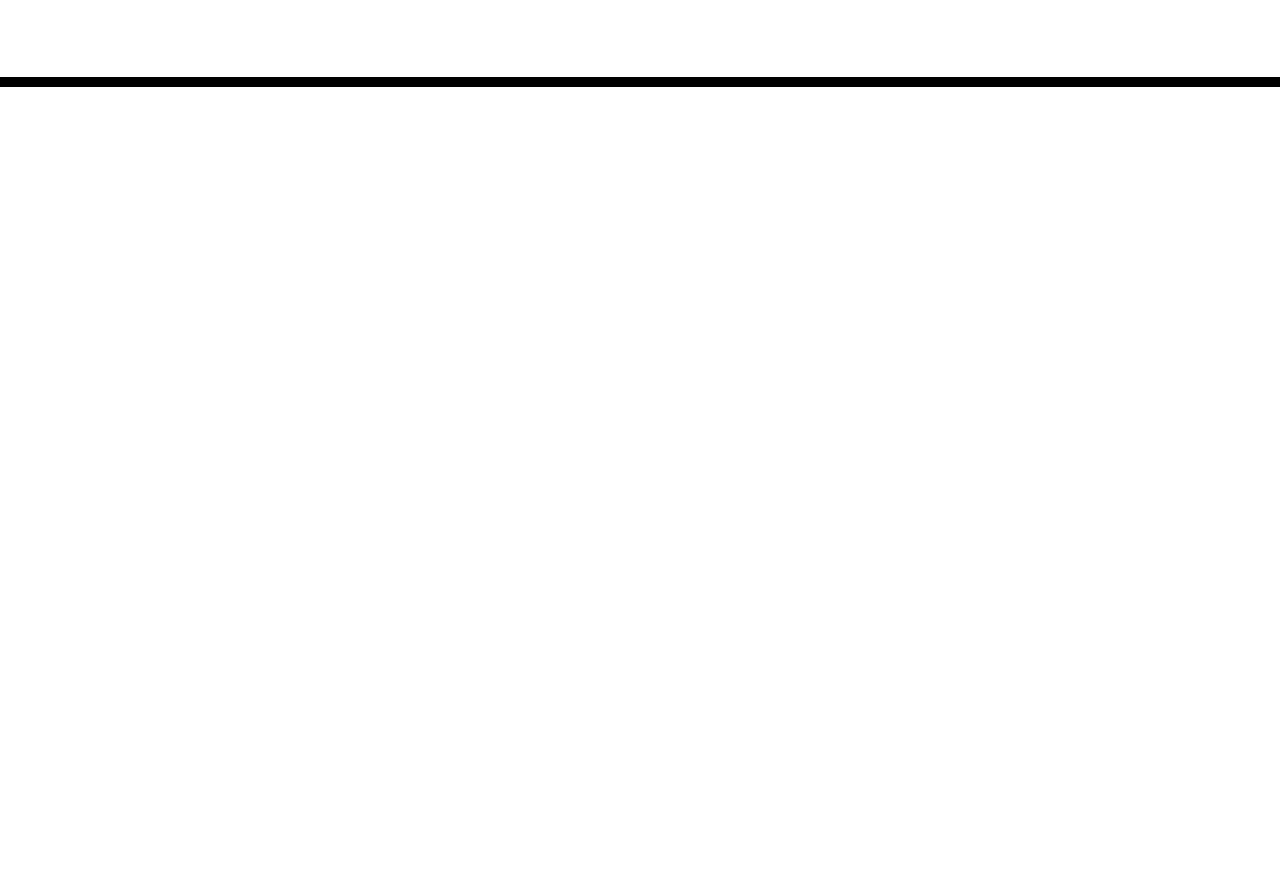
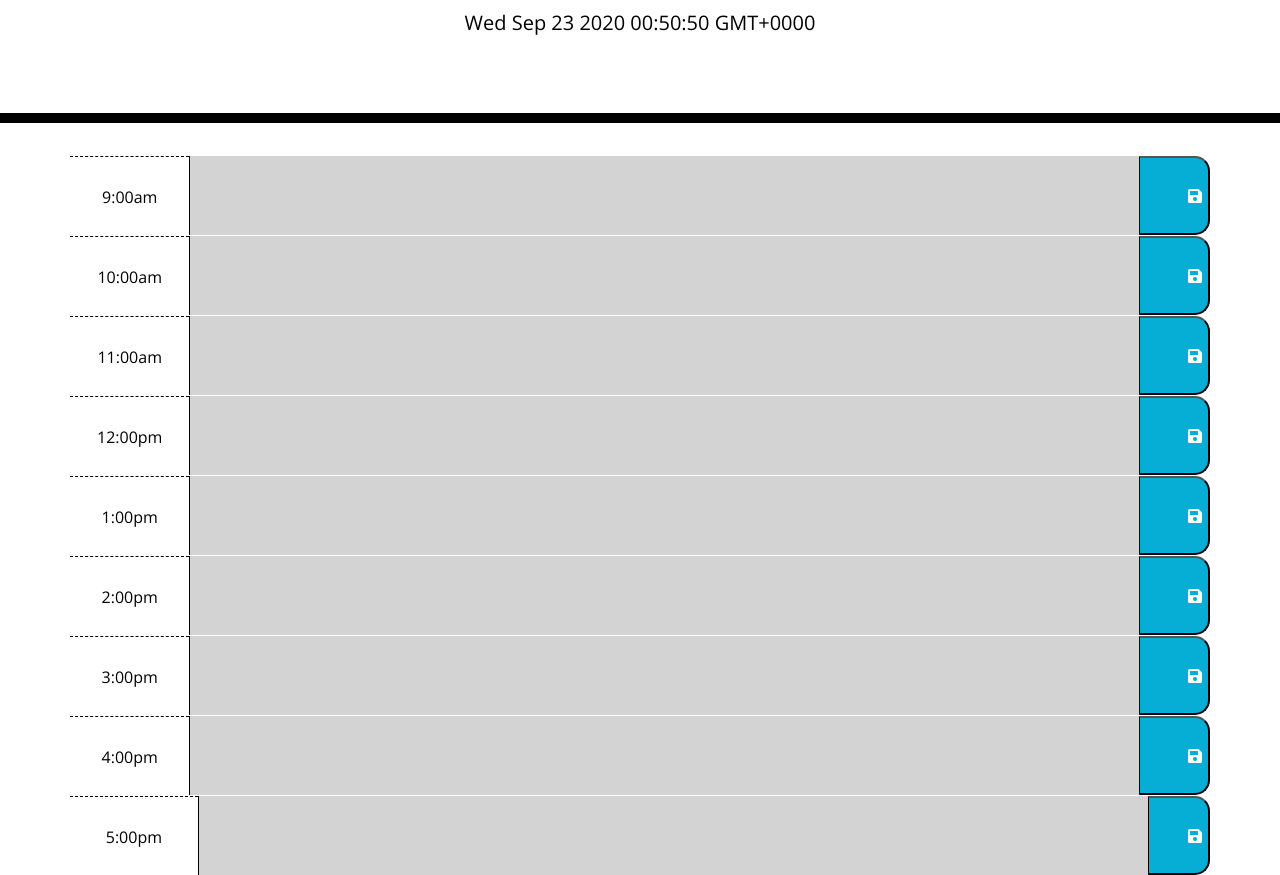
Before and after one commit to rbozal1/HW05-Work-Day-Scheduler, a plain HTML site: page index.html in a window 1280 px wide. Shown: the part 181-1056 px from the top of the page. Before the commit the page ends 800 px from the top, so only its background shows below. Drawn offline with nearby package versions, Linux system fonts and the light colour scheme.

Commit message:
second commit

```diff
--- /dev/null
+++ b/assets/js/script.js
@@ -0,0 +1,142 @@
+var nineEl= document.querySelector("#nine");
+var tenEl= document.querySelector("#ten");
+var elevenEl= document.querySelector("#eleven");
+var twelveEl= document.querySelector("#twelve");
+var oneEl= document.querySelector("#onePm");
+var twoEl= document.querySelector("#twoPm");
+var threeEl= document.querySelector("#threePm");
+var fourEl= document.querySelector("#fourPm");
+var fiveEl= document.querySelector("#fivePm");
+var saveBtn = document.querySelector(".saveBtn");
+var today = document.querySelector("#currentDay");
+
+var momentEl = moment().hours(Number);
+today.innerHTML = (momentEl);
+
+
+//Array of the different times
+var times =["9AM-UR","10AM-UR",
+"11AM-UR","12PM-UR",
+"1PM-UR","2PM-UR",
+"3PM-UR","4PM-UR",
+"5PM-UR"];
+
+
+
+    $(".saveBtn").on("click", function (event) {
+        event.preventDefault();
+
+        //get nearby values.
+        var nineAmEl= nineEl.value;
+        var tenAmEl= tenEl.value;
+        var elevenAmEl= elevenEl.value;
+        var twelvePmEl= twelveEl.value;
+        var onePmEl= oneEl.value;
+        var twoPmEl= twoEl.value;
+        var threePmEl= threeEl.value;
+        var fourPmEl = fourEl.value;
+        var fivePmEl = fiveEl.value
+
+        //set items in local storage.
+        localStorage.setItem(times[0],JSON.stringify(nineAmEl));
+        localStorage.setItem(times[1],JSON.stringify(tenAmEl));
+        localStorage.setItem(times[2],JSON.stringify(elevenAmEl));
+        localStorage.setItem(times[3],JSON.stringify(twelvePmEl));
+        localStorage.setItem(times[4],JSON.stringify(onePmEl));
+        localStorage.setItem(times[5],JSON.stringify(twoPmEl));
+        localStorage.setItem(times[6],JSON.stringify(threePmEl));
+        localStorage.setItem(times[7],JSON.stringify(fourPmEl));
+        localStorage.setItem(times[8],JSON.stringify(fivePmEl));
+    });
+
+    displayItems();
+
+    function displayItems() {
+        //get items in local storage
+        var nineAM = JSON.parse(localStorage.getItem(times[0]));
+        var tenAM = JSON.parse(localStorage.getItem(times[1]));
+        var elevenAM = JSON.parse(localStorage.getItem(times[2]));
+        var twelvePM = JSON.parse(localStorage.getItem(times[3]));
+        var onePM = JSON.parse(localStorage.getItem(times[4]));
+        var twoPM = JSON.parse(localStorage.getItem(times[5]));
+        var threePM = JSON.parse(localStorage.getItem(times[6]));
+        var fourPM = JSON.parse(localStorage.getItem(times[7]));
+        var fivePM = JSON.parse(localStorage.getItem(times[8]));
+
+        nineEl.value = nineAM;
+        tenEl.value = tenAM;
+        elevenEl.value = elevenAM;
+        twelveEl.value = twelvePM;
+        oneEl.value = onePM;
+        twoEl.value = twoPM;
+        threeEl.value = threePM;
+        fourEl.value = fourPM;
+        fiveEl.value = fivePM;
+
+        //setting up present,past and future time
+
+        if (moment().format("HH") == $(nineEl).attr("data-time"))
+        $(nineEl).css("backgroundColor", "red");
+    else if (moment().format("HH") > $(nineEl).attr("data-time"))
+        $(nineEl).css("backgroundColor", "green");
+    else
+        $(nineEl).css("backgroundColor", "lightgray");
+
+    if (moment().format("HH") == $(tenEl).attr("data-time"))
+        $(tenEl).css("backgroundColor", "red");
+    else if (moment().format("HH") > $(tenEl).attr("data-time"))
+        $(tenEl).css("backgroundColor", "green");
+    else
+        $(tenEl).css("backgroundColor", "lightgray");
+
+    if (moment().format("HH") == $(elevenEl).attr("data-time"))
+        $(elevenEl).css("backgroundColor", "red");
+    else if (moment().format("HH") > $(elevenEl).attr("data-time"))
+        $(elevenEl).css("backgroundColor", "green");
+    else
+        $(elevenEl).css("backgroundColor", "lightgray");
+
+    if (moment().format("HH") == $(twelveEl).attr("data-time"))
+        $(twelveEl).css("backgroundColor", "red");
+    else if (moment().format("HH") > $(twelveEl).attr("data-time"))
+        $(twelveEl).css("backgroundColor", "green");
+    else
+        $(twelveEl).css("backgroundColor", "lightgray");
+
+    if (moment().format("HH") == $(oneEl).attr("data-time"))
+        $(oneEl).css("backgroundColor", "red");
+    else if (moment().format("HH") > $(oneEl).attr("data-time"))
+        $(oneEl).css("backgroundColor", "green");
+    else
+        $(oneEl).css("backgroundColor", "lightgray");
+
+    if (moment().format("HH") == $(twoEl).attr("data-time"))
+        $(twoEl).css("backgroundColor", "red");
+    else if (moment().format("HH") > $(twoEl).attr("data-time"))
+        $(twoEl).css("backgroundColor", "green");
+    else
+        $(twoEl).css("backgroundColor", "lightgray");
+
+    if (moment().format("HH") == $(threeEl).attr("data-time"))
+        $(threeEl).css("backgroundColor", "red");
+    else if (moment().format("HH") > $(threeEl).attr("data-time"))
+        $(threeEl).css("backgroundColor", "green");
+    else
+        $(threeEl).css("backgroundColor", "lightgray");
+
+    if (moment().format("HH") == $(fourEl).attr("data-time"))
+        $(fourEl).css("backgroundColor", "red");
+    else if (moment().format("HH") > $(fourEl).attr("data-time"))
+        $(fourEl).css("backgroundColor", "green");
+    else
+        $(fourEl).css("backgroundColor", "lightgray");
+
+    if (moment().format("HH") == $(fiveEl).attr("data-time"))
+        $(fiveEl).css("backgroundColor", "red");
+    else if (moment().format("HH") > $(fiveEl).attr("data-time"))
+        $(fiveEl).css("backgroundColor", "green");
+    else
+        $(fiveEl).css("backgroundColor", "lightgray");
+
+
+    }
--- a/index.html
+++ b/index.html
@@ -30,9 +30,110 @@
     </header>
     <div class="container">
       <!-- Timeblocks go here -->
+      <div class="row time-block">
+        <div class="hour col">
+            9:00am
+        </div>
+        <textarea id="nine" class="col-md-10 description">
+        </textarea>
+        <button class="saveBtn">
+          <i class="fas fa-save"></i>
+        </button>
+      </div>
+
+      <div class="row time-block">
+        <div class="hour col">
+            10:00am
+        </div>
+        <textarea id="ten" class="col-md-10 description">
+        </textarea>
+        <button class="saveBtn">
+          <i class="fas fa-save"></i>
+        </button>
+      </div>
+
+      <div class="row time-block">
+        <div class="hour col ">
+            11:00am
+        </div>
+        <textarea id="eleven" class="col-md-10 description">
+        </textarea>
+        <button class="saveBtn">
+          <i class="fas fa-save"></i>
+        </button>
+      </div>
+
+      <div class="row time-block">
+        <div class="hour col">
+            12:00pm
+        </div>
+        <textarea id="twelve" class="col-md-10 description">
+        </textarea>
+        <button class="saveBtn">
+          <i class="fas fa-save"></i>
+        </button>
+      </div>
+
+      <div class="row time-block">
+        <div class="hour col">
+            1:00pm
+        </div>
+        <textarea id="onePm" class="col-md-10 description">
+        </textarea>
+        <button class="saveBtn">
+          <i class="fas fa-save"></i>
+        </button>
+      </div>
+
+      <div class="row time-block">
+        <div class="hour col">
+            2:00pm
+        </div>
+        <textarea id="twoPm" class="col-md-10 description">
+        </textarea>
+        <button class="saveBtn">
+          <i class="fas fa-save"></i>
+        </button>
+      </div>
+
+      <div class="row time-block">
+        <div class="hour col">
+            3:00pm
+        </div>
+        <textarea id="threePm" class="col-md-10 description">
+        </textarea>
+        <button class="saveBtn">
+          <i class="fas fa-save"></i>
+        </button>
+      </div>
+
+      <div class="row time-block">
+        <div class="hour col">
+            4:00pm
+        </div>
+        <textarea id="fourPm"  class="col-md-10 description">
+        </textarea>
+        <button class="saveBtn">
+          <i class="fas fa-save"></i>
+        </button>
+      </div>
+
+     <div class="row time-block">
+        <div class="hour col">
+            5:00pm
+        </div>
+      <textarea id="fivePm" class="col-md-10 description">
+      </textarea>
+      <button class="saveBtn">
+        <i class="fas fa-save"></i>
+      </button>
+     </div>
+
     </div>
+
 
     <script src="https://code.jquery.com/jquery-3.4.1.min.js"></script>
     <script src="https://cdnjs.cloudflare.com/ajax/libs/moment.js/2.24.0/moment.min.js"></script>
+    <script src="./assets/js/script.js"></script>
   </body>
 </html>
```
